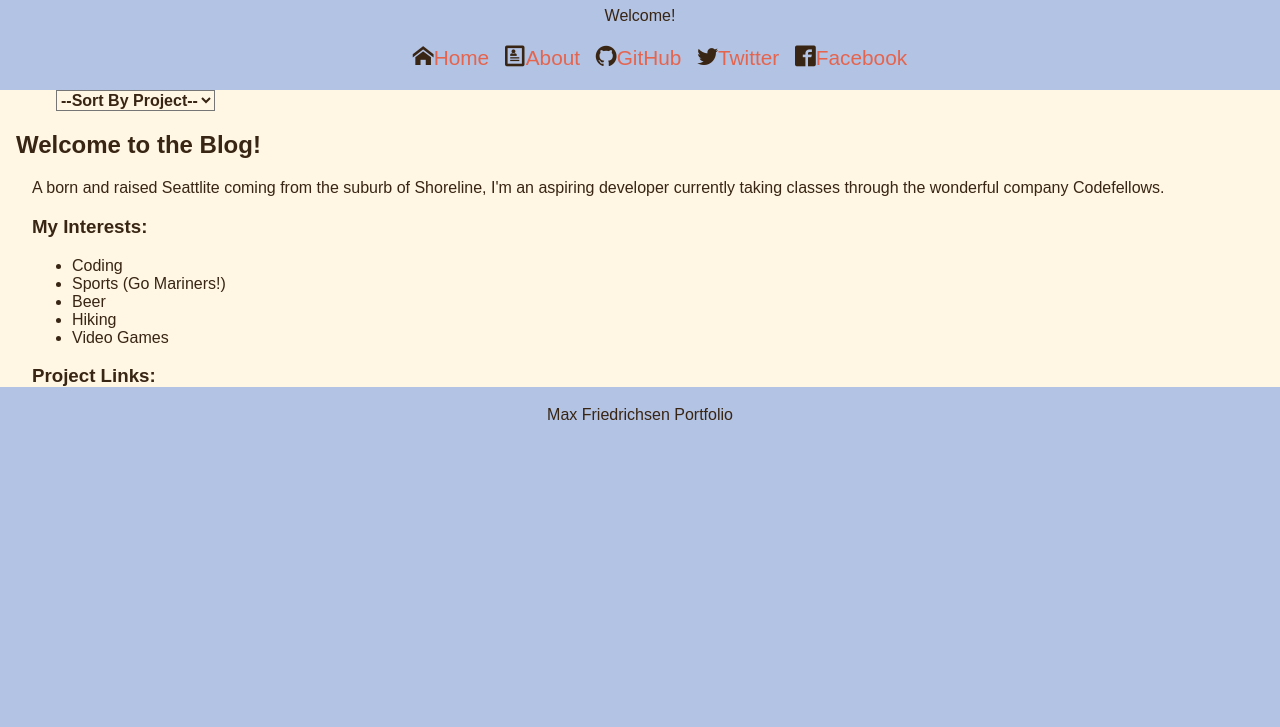
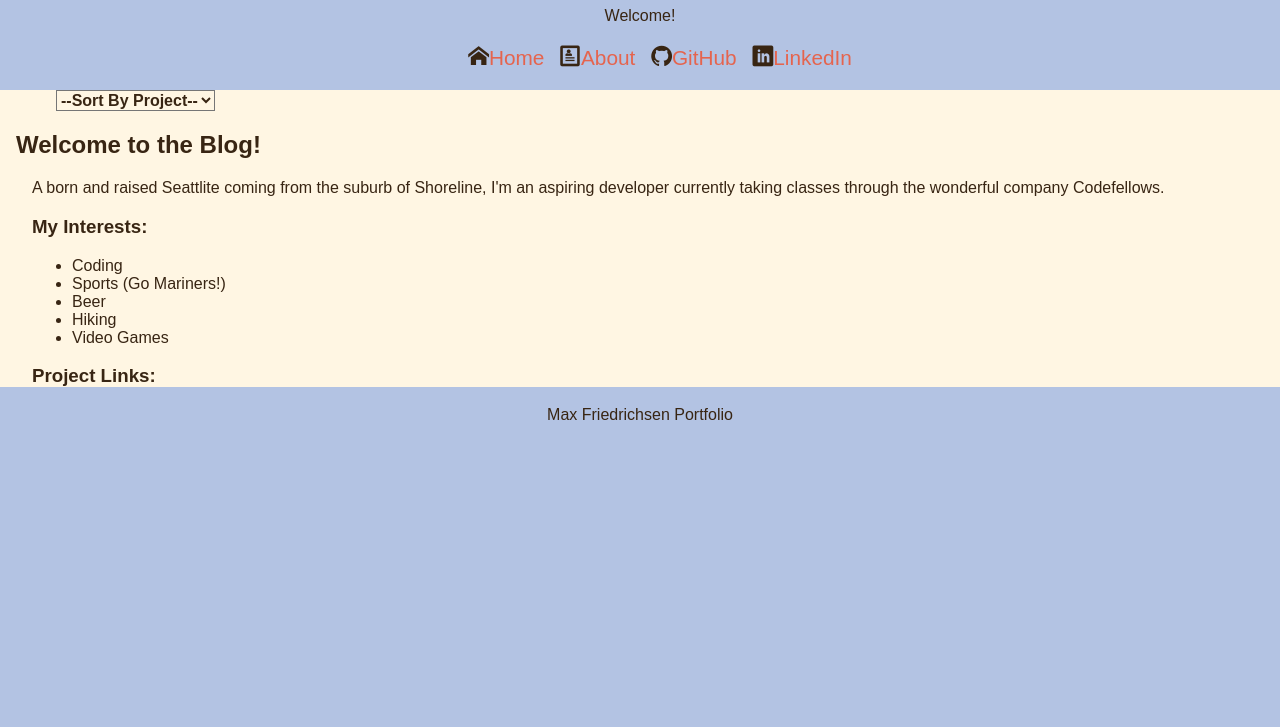
Before and after one commit to meeksfred/portfolio, a website: page index.html in a window 1280 px wide. Shown: the part 73-800 px from the top of the page. Drawn offline with Linux system fonts and the light colour scheme; a web font is replaced by a local one.

Commit message:
add linkedin to home page

```diff
--- a/index.html
+++ b/index.html
@@ -43,11 +43,10 @@
     <nav class="head-nav">
       <div class="icon-menu"></div>
       <ul>
-        <li class="tab icon-home nav1" data-content="projects"><a href="/">Home</a></li>
-        <li class="tab icon-profile nav2" data-content="about"><a href="/about">About</a></li>
-        <li class="icon-github nav3"><a href='https://github.com/meeksfred' target='_blank'>GitHub</a></li>
-        <li class="icon-twitter nav4"><a href='https://twitter.com/maxamillionfred' target='_blank'>Twitter</a></li>
-        <li class="icon-facebook2 nav5"><a href='https://www.facebook.com/max.friedrichsen' target='_blank'>Facebook</a></li>
+        <li class="tab icon-home" data-content="projects"><a href="/">Home</a></li>
+        <li class="tab icon-profile" data-content="about"><a href="/about">About</a></li>
+        <li class="icon-github"><a href='https://github.com/meeksfred' target='_blank'>GitHub</a></li>
+        <li class="icon-linkedin"><a href='https://www.linkedin.com/in/max-friedrichsen-93ab07117' target='_blank'>LinkedIn</a></li>
       </ul>
     </nav>
     <main>
--- a/styles/icons.css
+++ b/styles/icons.css
@@ -1,10 +1,10 @@
 @font-face {
     font-family: 'icomoon';
-    src:    url('fonts/icomoon.eot?bnxh2v');
-    src:    url('fonts/icomoon.eot?bnxh2v#iefix') format('embedded-opentype'),
-        url('fonts/icomoon.ttf?bnxh2v') format('truetype'),
-        url('fonts/icomoon.woff?bnxh2v') format('woff'),
-        url('fonts/icomoon.svg?bnxh2v#icomoon') format('svg');
+    src:    url('fonts/icomoon.eot?dqsh30');
+    src:    url('fonts/icomoon.eot?dqsh30#iefix') format('embedded-opentype'),
+        url('fonts/icomoon.ttf?dqsh30') format('truetype'),
+        url('fonts/icomoon.woff?dqsh30') format('woff'),
+        url('fonts/icomoon.svg?dqsh30#icomoon') format('svg');
     font-weight: normal;
     font-style: normal;
 }
@@ -25,15 +25,12 @@
 }
 
 .icon-home:before {
-    content: "\e900";
+    content: "\e901";
 }
 .icon-profile:before {
-    content: "\e901";
+    content: "\e902";
 }
 .icon-menu:before {
-    content: "\e902";
-}
-.icon-facebook2:before {
     content: "\e903";
 }
 .icon-twitter:before {
@@ -42,3 +39,6 @@
 .icon-github:before {
     content: "\e905";
 }
+.icon-linkedin:before {
+    content: "\e900";
+}
```
Also changed, not shown: styles/fonts/icomoon.ttf, styles/fonts/icomoon.woff, 2 other files.
